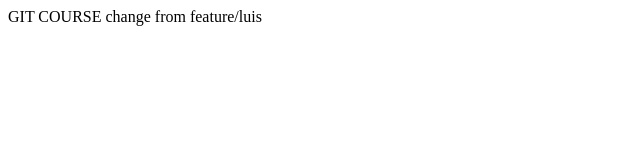
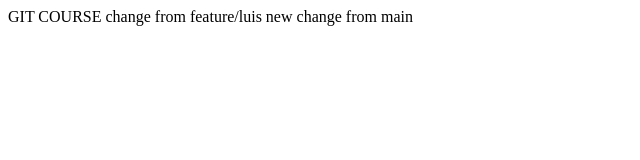
Before and after one commit to Luisolml/git, a plain HTML site: page index.html in a window 1280 px wide. Shown: the whole page, without its empty margins (0-640 px from the left). Drawn offline with Linux system fonts and the light colour scheme.

Commit message:
new line from main

```diff
--- a/index.html
+++ b/index.html
@@ -9,5 +9,6 @@
 <body>
     GIT COURSE
     change from feature/luis
+    new change from main
 </body>
 </html>
```
